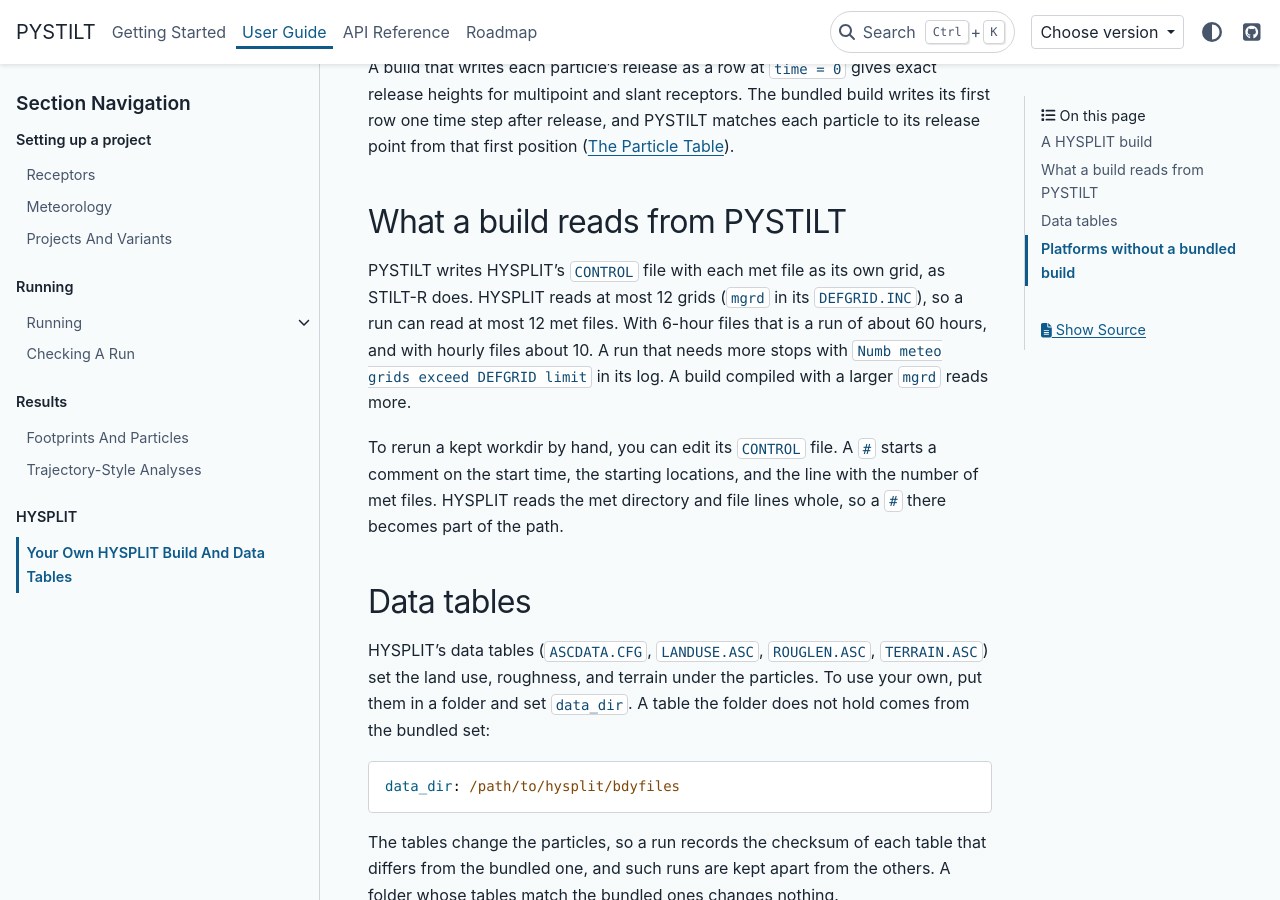
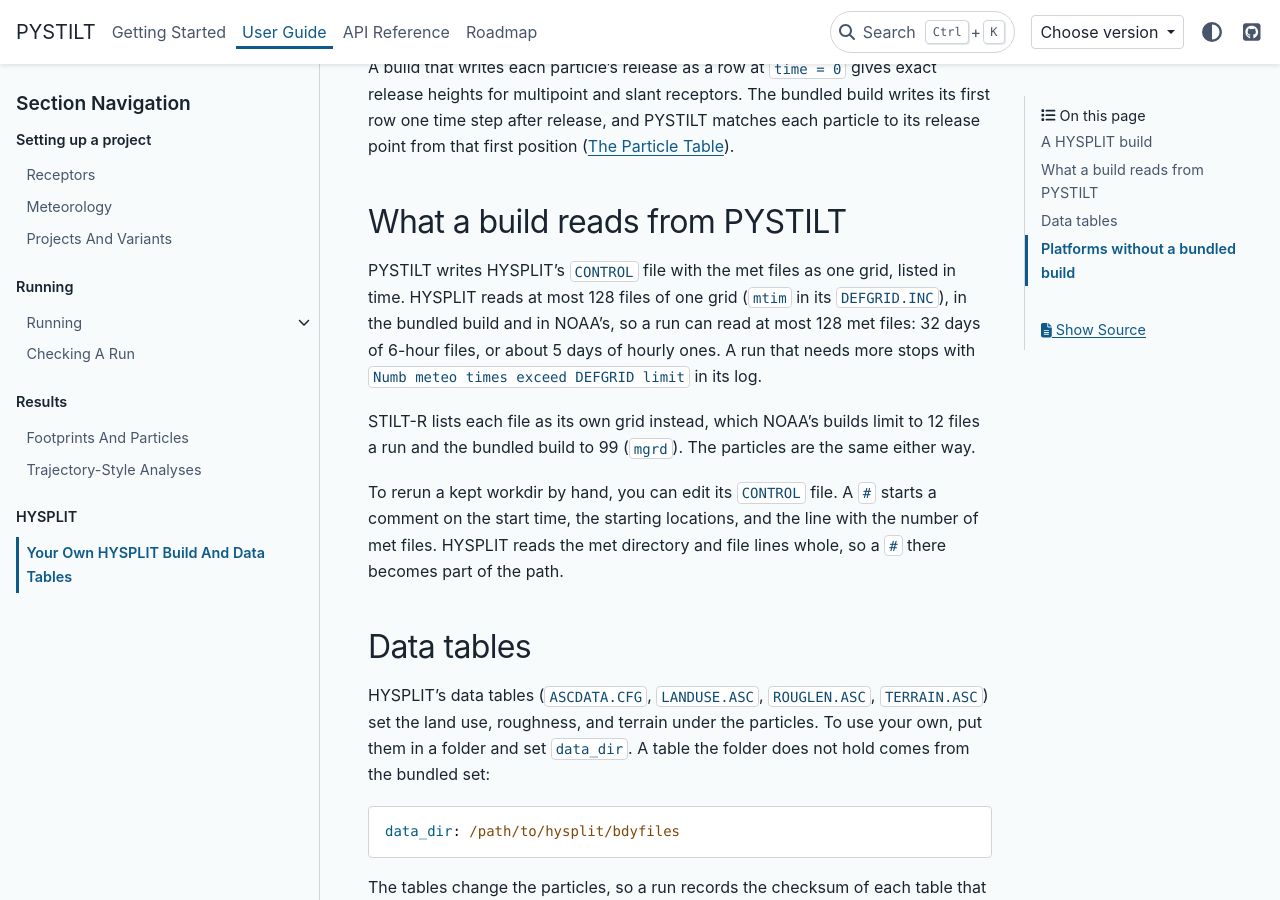
Before and after one commit to fbirds5230/runtraj, a Sphinx documentation site: the page built from docs/guides/hysplit_build.rst, in a window 1280 px wide and 900 px high, scrolled down 915 px. Built offline with Sphinx 7.4.7 and the PyData theme 0.15.4, drawn with Linux system fonts in a browser that asks for light colours; pages that are not in the unit, such as notebooks, are missing from menus.

Commit message:
fix(hysplit): list the met files in CONTROL as one grid, so a run reads up to 128
CONTROL's met count was one number, N, as STILT-R writes it, so HYSPLIT
read each met file as its own grid: at most 99 in the bundled build and 12
in NOAA's. Written as "1 N", one grid with N files in time, every build
reads up to 128. In seven runs (backward and forward, point and column,
2 to 15 files, the test met and the full HRRR archive) the particle files
were byte-identical in the two forms. ControlFile.read reads both.

Fixes jmineau/PYSTILT#204

```diff
--- a/docs/guides/hysplit_build.rst
+++ b/docs/guides/hysplit_build.rst
@@ -42,12 +42,16 @@ matches each particle to its release point from that first position
 What a build reads from PYSTILT
 -------------------------------
 
-PYSTILT writes HYSPLIT's ``CONTROL`` file with each met file as its own
-grid, as STILT-R does. HYSPLIT reads at most 12 grids (``mgrd`` in its
-``DEFGRID.INC``), so a run can read at most 12 met files. With 6-hour
-files that is a run of about 60 hours, and with hourly files about 10. A
-run that needs more stops with ``Numb meteo grids exceed DEFGRID limit``
-in its log. A build compiled with a larger ``mgrd`` reads more.
+PYSTILT writes HYSPLIT's ``CONTROL`` file with the met files as one grid,
+listed in time. HYSPLIT reads at most 128 files of one grid (``mtim`` in
+its ``DEFGRID.INC``), in the bundled build and in NOAA's, so a run can
+read at most 128 met files: 32 days of 6-hour files, or about 5 days of
+hourly ones. A run that needs more stops with ``Numb meteo times exceed
+DEFGRID limit`` in its log.
+
+STILT-R lists each file as its own grid instead, which NOAA's builds limit
+to 12 files a run and the bundled build to 99 (``mgrd``). The particles
+are the same either way.
 
 To rerun a kept workdir by hand, you can edit its ``CONTROL`` file. A
 ``#`` starts a comment on the start time, the starting locations, and the
```
Also changed, not shown: 2 other files.
